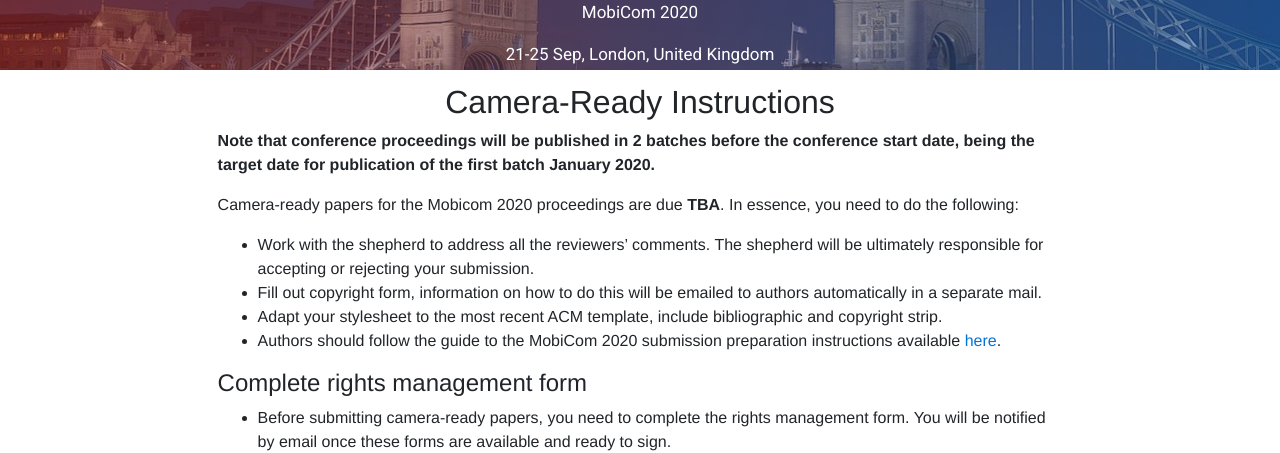
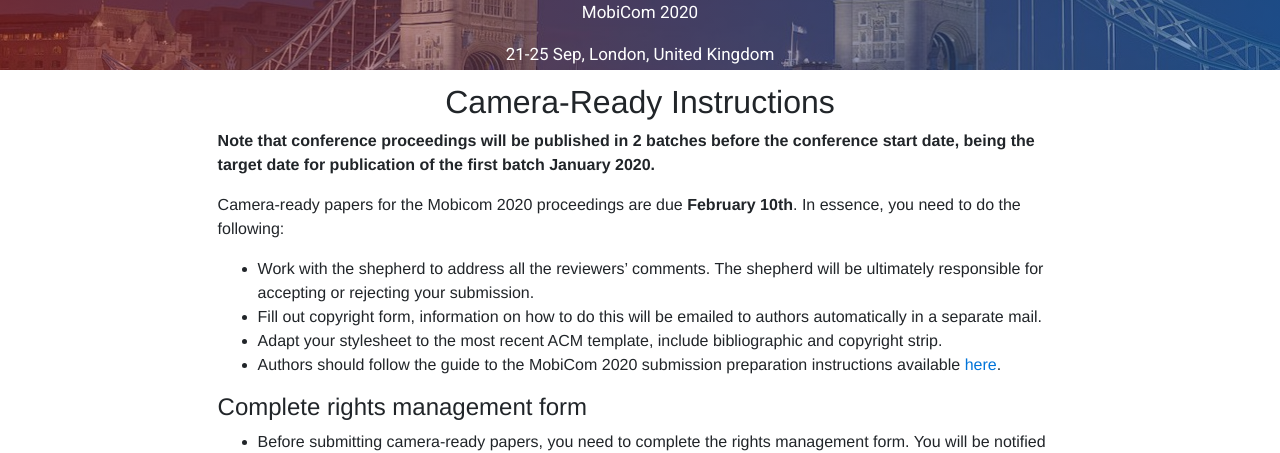
Before and after one commit to srene/mobicom2020-website, a PHP site: page /camera.php in a window 1280 px wide. Shown: the part 96-549 px from the top of the page. Run offline with PHP 8.4, Linux system fonts and the light colour scheme; some libraries are stand-ins or nearby versions.

Commit message:
cfp comment

```diff
--- a/camera.php
+++ b/camera.php
@@ -14,7 +14,7 @@
 
 <p><b>Note that conference proceedings will be published in 2 batches before the conference start date, being the target date for publication of the first batch January 2020.</b></p>
 
-<p>Camera-ready papers for the Mobicom 2020 proceedings are due <b>TBA</b>. In essence, you need to do the following:</p>
+<p>Camera-ready papers for the Mobicom 2020 proceedings are due <b>February 10th</b>. In essence, you need to do the following:</p>
 <ul>
   <li>Work with the shepherd to address all the reviewers’ comments. The shepherd will be ultimately responsible for accepting or rejecting your submission.</li>
   <li>Fill out copyright form, information on how to do this will be emailed to authors automatically in a separate mail.</li>
--- a/cfp.php
+++ b/cfp.php
@@ -104,7 +104,10 @@ The authors of each accepted paper will be asked to submit a one-minute video to
 
 <h5><b>Important Notes</b></h5>
 All submissions must describe original research not published or currently under review for another conference or journal. It is ACM policy (<a href="http://www.acm.org/publications/policies/copyright_policy">ACM Author Rights and Publishing Policy</a>, <a href="https://www.acm.org/publications/policies/simultaneous-submissions"> Prior Publication and Simultaneous Submissions</a>) not to allow double submissions, where the same paper is submitted to more than one conference/journal concurrently. Any double submissions detected will be immediately rejected from all conferences/journals involved.
-<br/>
+<br/><br/>
+
+Submissions will be kept confidential until accepted. Rejected submissions will be kept confidential permanently.
+<br/><br/>
 
 </main>
 
--- a/index.php
+++ b/index.php
@@ -201,7 +201,10 @@ The authors of each accepted paper will be asked to submit a one-minute video to
 
 <h5><b>Important Notes</b></h5>
 All submissions must describe original research not published or currently under review for another conference or journal. It is ACM policy (<a href="http://www.acm.org/publications/policies/copyright_policy">ACM Author Rights and Publishing Policy</a>, <a href="https://www.acm.org/publications/policies/simultaneous-submissions"> Prior Publication and Simultaneous Submissions</a>) not to allow double submissions, where the same paper is submitted to more than one conference/journal concurrently. Any double submissions detected will be immediately rejected from all conferences/journals involved.
-<br/>
+<br/><br/>
+
+Submissions will be kept confidential until accepted. Rejected submissions will be kept confidential permanently.
+<br/><br/>
 
 
 </center>
```
